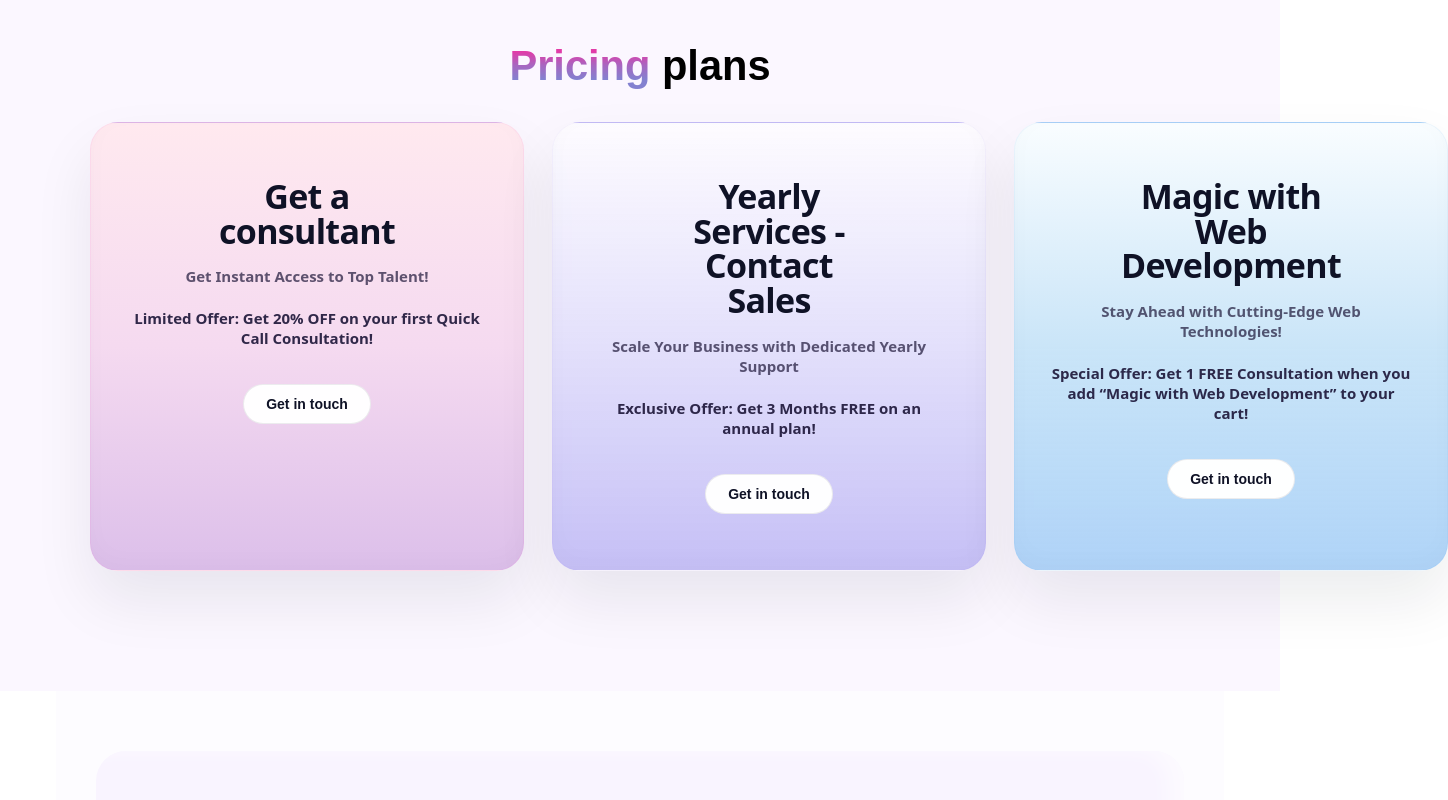
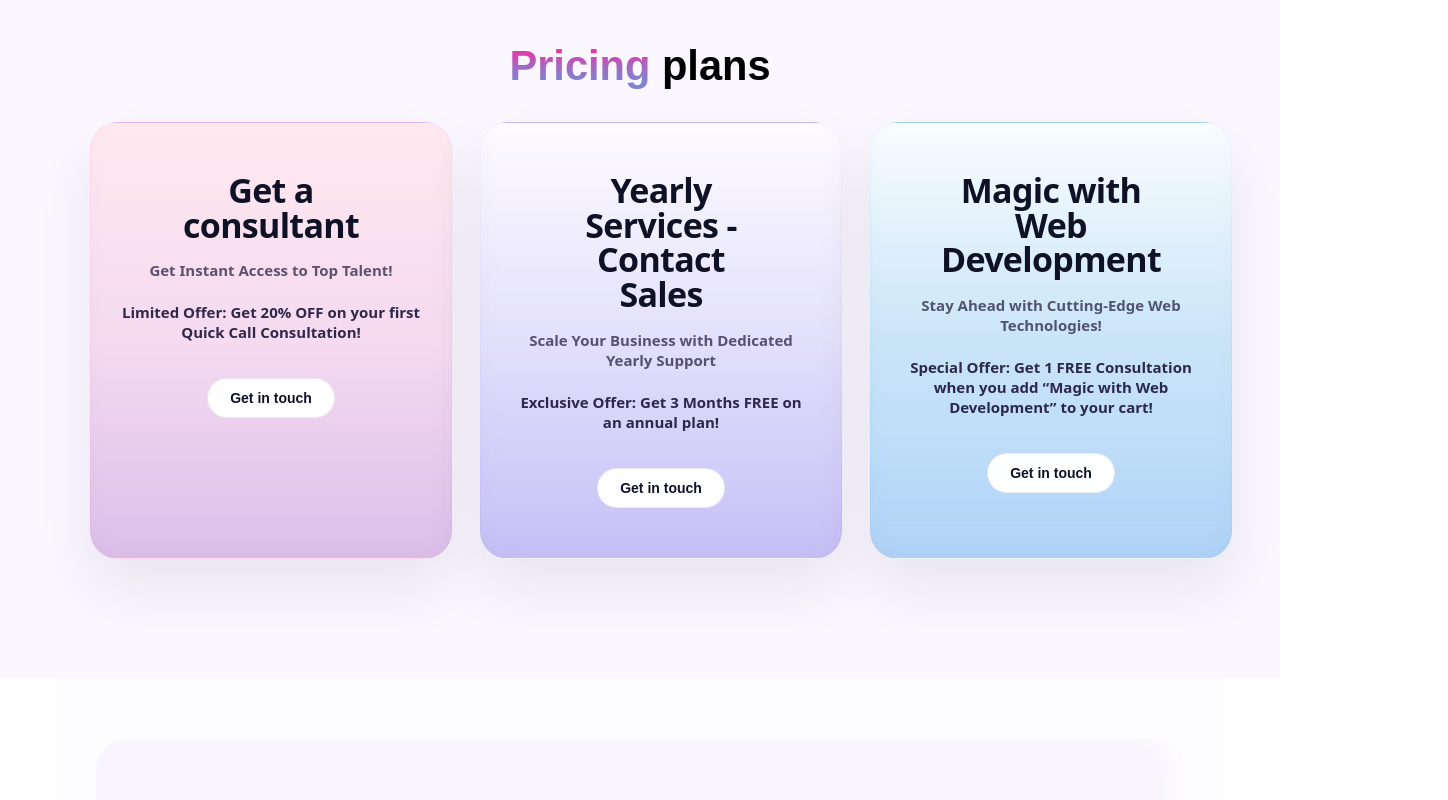
Before and after one commit to kri-sketch/softkode_v1, a React (Create React App) app: page / in a window 1280 px wide. Shown: the part 1760-2560 px from the top of the page, 1448 px wide, since content can reach past the window. Built offline with nearby package versions, Linux system fonts and the light colour scheme.

Commit message:
ui pricing

```diff
--- a/src/components/Pricing/Pricing.module.css
+++ b/src/components/Pricing/Pricing.module.css
@@ -36,8 +36,8 @@
 }
 
 .card {
-  width: 360px;
-  padding: 56px 36px;
+  width: 300px;
+  padding: 50px 30px;
   border-radius: 28px;
   box-shadow: 0 30px 60px rgba(16, 24, 40, 0.08),
     inset 0 -8px 24px rgba(0, 0, 0, 0.02);
```
